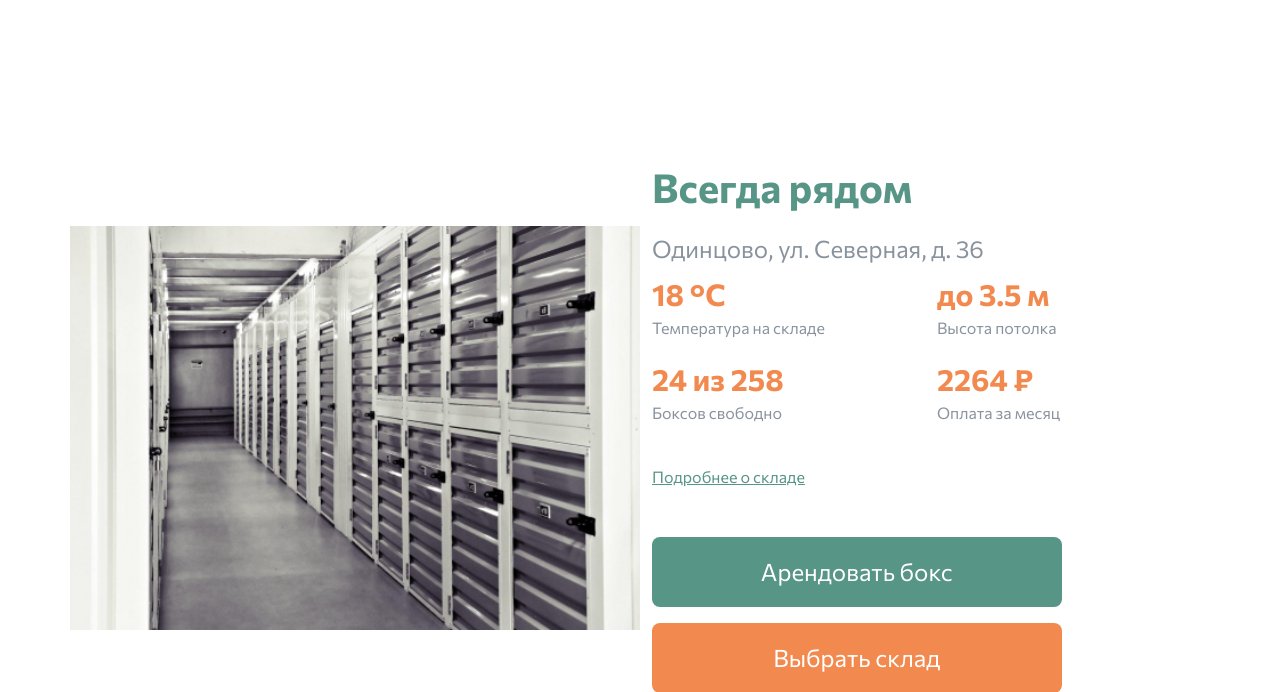
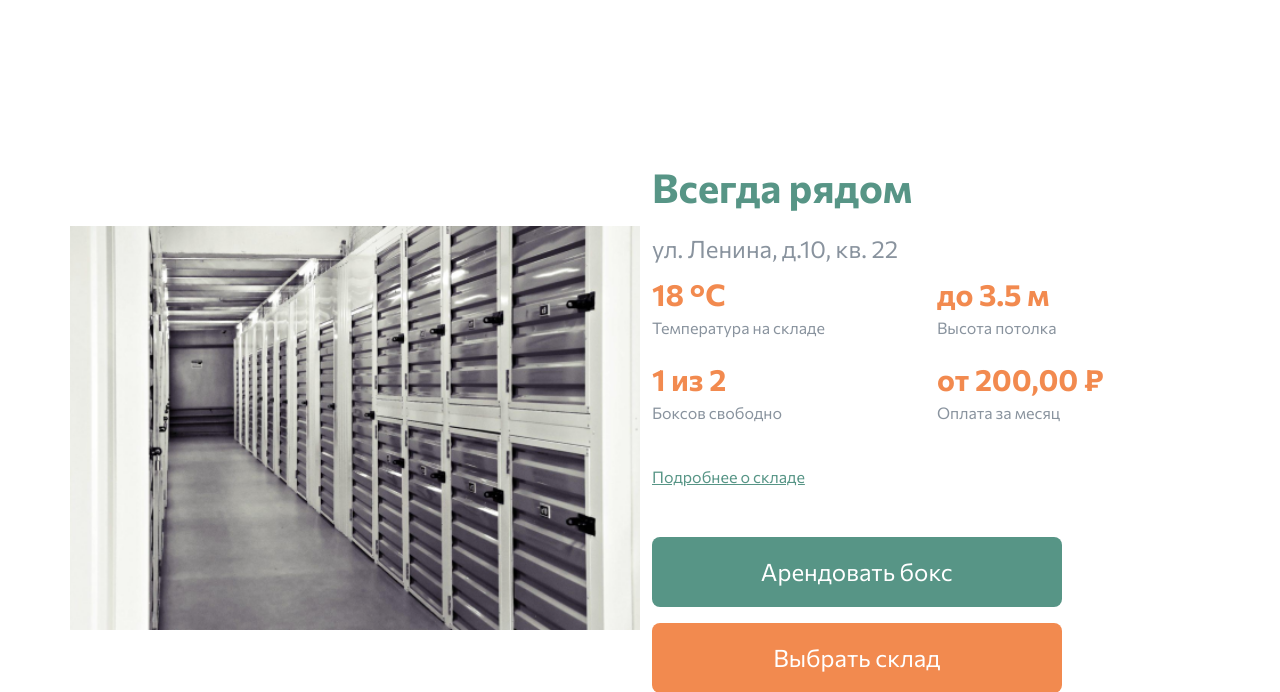
Before and after one commit to hyggebox/self_storage, a Django app: page / in a window 1280 px wide. Shown: the part 3034-3726 px from the top of the page. Run offline with Django 4.2, Linux system fonts and the light colour scheme; data comes from the database, SQL or seed files in the repository; parts of the project's set-up code (start-up, migrations or seed data) failed here and were passed over.

Commit message:
add working index with db

```diff
--- a/self_storage/templates/index.html
+++ b/self_storage/templates/index.html
@@ -180,18 +180,18 @@
 		<div class="col-12 col-lg-6 mb-3 mb-lg-0 SelfStorage__img2"></div>
 		<div class="col-12 col-lg-6 d-flex flex-column align-items-center align-items-lg-start">
 			<h1 class="text-start fw-bold SelfStorage_green mb-4">Всегда рядом</h1>
-			<h4 class="SelfStorage_grey">Одинцово,  ул. Северная, д. 36</h4>
+			<h4 class="SelfStorage_grey">{{ storage.address }}</h4>
 			<div class="row">
 				<div class="col-6 d-flex flex-column align-items-center align-items-lg-start">
 					<span class="fs_30 fw-bold SelfStorage_orange">18 °С</span>
 					<span class="SelfStorage_grey mb-3">Температура на складе</span>
-					<span class="fs_30 fw-bold SelfStorage_orange">24 из 258</span>
+					<span class="fs_30 fw-bold SelfStorage_orange">{{ free_box }} из {{ box_count }}</span>
 					<span class="SelfStorage_grey mb-3">Боксов свободно</span>
 				</div>
 				<div class="col-6 d-flex flex-column align-items-center align-items-lg-start">
 					<span class="fs_30 fw-bold SelfStorage_orange">до 3.5 м</span>
 					<span class="SelfStorage_grey mb-3">Высота потолка</span>
-					<span class="fs_30 fw-bold SelfStorage_orange">2264 ₽</span>
+					<span class="fs_30 fw-bold SelfStorage_orange">от {{ storage.rest_square_meters_price }} ₽</span>
 					<span class="SelfStorage_grey mb-3">Оплата за месяц</span>
 				</div>
 				<a href="{% url 'boxes' %}" class="text-center text-lg-start mt-4 mb-5 SelfStorage_green">Подробнее о складе</a>
--- a/storage_app/views.py
+++ b/storage_app/views.py
@@ -1,8 +1,20 @@
+import random
+
 from django.shortcuts import render
 
+from .models import Storage
 
 def index(request):
-    return render(request, 'index.html')
+    random_storage = random.choice(Storage.objects.all())
+    storage_box_count = random_storage.boxes.count()
+    free_box_count = storage_box_count - random_storage.boxes.filter(is_rented=True).count()
+    context = {
+        'storage': random_storage,
+        'box_count': storage_box_count,
+        'free_box': free_box_count,
+    }
+
+    return render(request, 'index.html', context)
 
 
 def boxes(request):
```
Also changed, not shown: storage_app/migrations/0001_initial.py.
